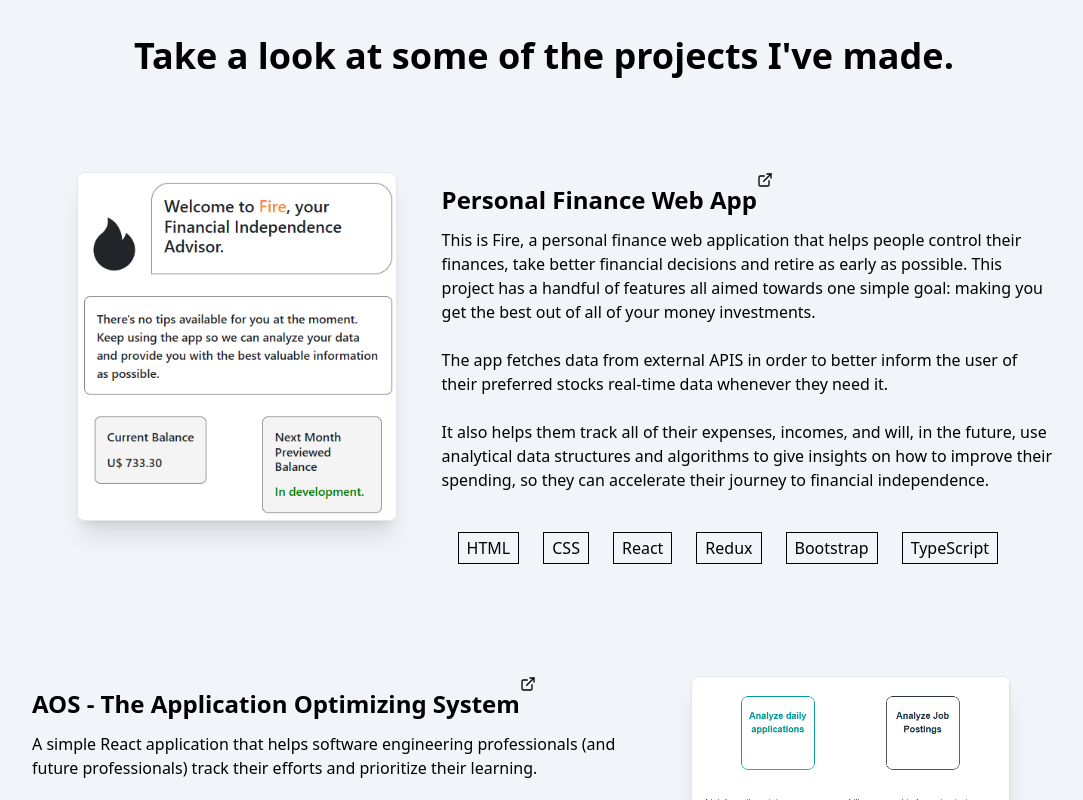
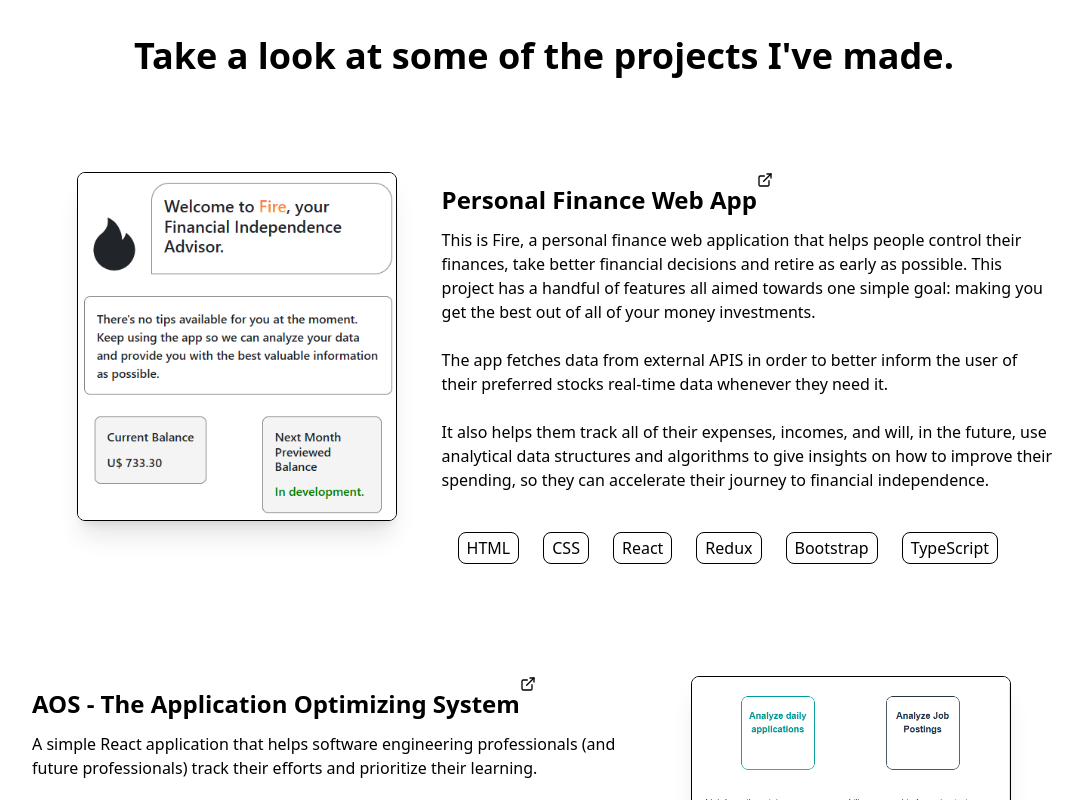
Before and after one commit to danielflorencio/next-portfolio, a Next.js app: page / in a window 1280 px wide. Shown: the part 1540-2340 px from the top of the page, without its empty margins (96-1179 px from the left). Built offline with nearby package versions, Linux system fonts and the light colour scheme.

Commit message:
made the skills change color on hover

```diff
--- a/pages/index.tsx
+++ b/pages/index.tsx
@@ -6,8 +6,8 @@
 import { IconContext } from 'react-icons'
 import ContactSection from '../src/components/Contact'
 import { useMediaQuery } from 'react-responsive'
-import ProjectsDesktop from '../src/components/Projects/ProjectsDesktop'
 import { FiExternalLink } from 'react-icons/fi'
+import Projects from '../src/components/Projects'
 
 
 const Home: NextPage = () => {
@@ -62,7 +62,7 @@
         </section>
         <section className='w-full text-center bg-slate-100'>
           <h2 className='text-4xl p-12 font-bold' id='projects'>Take a look at some of the projects I've made.</h2>
-          <ProjectsDesktop/>
+          <Projects/>
         </section>
         <section className='w-full text-center'>
           <h2 className='text-3xl mt-12 font-bold' id='contact'>You are just a few clicks away from finding your team's newest Web Developer.</h2>
--- a/src/components/Projects/ProjectsDesktop.tsx
+++ b/src/components/Projects.tsx
@@ -1,6 +1,6 @@
 import {FiExternalLink} from 'react-icons/fi'
-import { projects } from '../../data/projects'
-export default function ProjectsDesktop(){
+import { projects } from '../data/projects'
+export default function Projects(){
     return(
         <div className="w-full mb-16 flex flex-col justify-center items-center">
             {projects.map((project, index) => (
@@ -17,7 +17,7 @@
                         </div>
                         <div className="flex p-4 flex-wrap gap-2">
                             {project.skills.map((skill, skillIndex) => (
-                                <div key={skillIndex} className="mr-4 border border-solid border-black w-fit h-8 p-2 flex justify-center items-center hover:text-white hover:bg-black transition-colors duration-150">{skill}</div>
+                                <div key={skillIndex} className="mr-4 border border-solid border-black w-fit h-8 p-2 flex justify-center items-center hover:text-white hover:bg-black transition-colors duration-150 rounded-lg">{skill}</div>
                             ))}
                         </div>
                     </div>
--- a/src/components/Projects/ProjectsMobile.tsx
+++ /dev/null
@@ -1,26 +0,0 @@
-import {FiExternalLink} from 'react-icons/fi'
-import { projects } from '../../data/projects'
-export default function ProjectsMobile(){
-    return(
-        <div className="w-full mb-16 flex flex-col justify-center items-center">
-            {projects.map((project, index) => (
-                <div key={index} className={project.direction === 'direct' ? 'my-12 w-4/5 h-fit flex flex-wrap' : 'flex-row-reverse my-12 w-4/5 h-fit flex flex-wrap'}>
-                    <div className=''>
-                        <img className="w-80 border border-solid rounded-lg shadow-2xl" src={project.imgSrc}></img>
-                        <div className='flex mt-12'>
-                            <h3 className="text-left py-3 text-2xl font-bold">{project.title}</h3><a href={project.liveLink} className="hover:text-sky-400 transition-colors duration-150" target="_blank" rel="noopener noreferrer"><FiExternalLink/></a>
-                        </div>
-                        {project.descriptionParagraphs.map(paragraph =>(
-                            <p className="text-left">{paragraph}<br/><br/></p>
-                        ))}
-                        <div className="flex p-4 flex-wrap gap-2">
-                            {project.skills.map(skill => (
-                                <div className="mr-4 border border-solid border-black w-fit h-8 p-2 flex justify-center items-center hover:text-white hover:bg-black transition-colors duration-150">{skill}</div>
-                            ))}
-                        </div>
-                    </div>
-                </div>
-            ))}
-        </div>
-    )
-}
--- a/src/components/SkillBlocks.tsx
+++ b/src/components/SkillBlocks.tsx
@@ -4,18 +4,20 @@
 import {SiJavascript, SiTailwindcss, SiNextdotjs, SiTypescript, SiRedux} from 'react-icons/si'
 import {AiFillHtml5, AiFillGithub} from 'react-icons/ai'
 import { useMediaQuery } from 'react-responsive'
+
+// The first value in the array is block's icon, the second value is the block's title, the third value is the block's custom color.
 const skillBlocks = [
-    [<AiFillHtml5/>, 'HTML'],
-    [<DiCss3/>, 'CSS'],
-    [<SiJavascript/>, 'JavaSCript'],
-    [<DiReact/>, 'React'],
+    [<AiFillHtml5 className='hover:text-htmlIcon'/>, 'HTML',],
+    [<DiCss3 className='hover:text-cssIcon'/>, 'CSS'],
+    [<SiJavascript className='hover:text-jsIcon'/>, 'JavaSCript'],
+    [<DiReact className='hover:text-reactIcon'/>, 'React'],
     [<SiNextdotjs/>, 'Next Js'],
-    [<SiTypescript/>, 'TypeScript'],
-    [<SiRedux/>, 'Redux Toolkit'],
-    [<AiFillGithub/>, 'Git'],
-    [<BsBootstrapFill/>, 'Bootstrap'],
-    [<DiSass/>, 'Sass'],
-    [<SiTailwindcss/>, 'Tailwind Css']
+    [<SiTypescript className='hover:text-tsIcon'/>, 'TypeScript'],
+    [<SiRedux className='hover:text-reduxIcon'/>, 'Redux Toolkit'],
+    [<AiFillGithub className='hover:text-white hover:bg-black rounded-full border-none'/>, 'Git'],
+    [<BsBootstrapFill className='hover:text-bsIcon'/>, 'Bootstrap'],
+    [<DiSass className='hover:text-sassIcon'/>, 'Sass'],
+    [<SiTailwindcss className='hover:text-tailwindIcon'/>, 'Tailwind Css']
 ]
 export default function SkillBlocks(){
     const isSmallScreen = useMediaQuery({ query: '(max-width: 768px)' });
@@ -24,14 +26,15 @@
             {skillBlocks.map((skill, index) => (
                 <div key={index} className={isSmallScreen ? 'flex flex-col justify-center items-center w-28 h-28 border rounded-lg border-solid' : 'flex flex-col justify-center items-center w-36 h-36  border rounded-lg border-solid'}>
                     {isSmallScreen ? (
-                        <IconContext.Provider value={{size: '3.0rem'}}>
+                        <IconContext.Provider value={{size: '3.0rem', className:`transition-colors duration-150`}}>
                             {skill[0]}
                         </IconContext.Provider>
                     ) : (
-                        <IconContext.Provider value={{size: '3.5rem'}}>
+                        <IconContext.Provider value={{size: '3.5rem', className:`transition-colors duration-150`}}>
                             {skill[0]}
                         </IconContext.Provider>
                     )}
+
                     <div className='font-bold mt-2'>{skill[1]}</div>
                 </div>
             ))}
--- a/tailwind.config.js
+++ b/tailwind.config.js
@@ -6,6 +6,19 @@
     './app/**/*.{js,ts,jsx,tsx}',
   ],
   theme: {
+    colors:{
+      htmlIcon: '#fd982c',
+      cssIcon: '#2196f3',
+      jsIcon: '#f7df1e',
+      tsIcon: "#2f74c0",
+      reactIcon: "#5dd2f1",
+      tailwindIcon: "#07b0ce",
+      bsIcon: '#5b397b',
+      sassIcon: '#cc6699',
+      reduxIcon: "#7147b5",
+      white: "#fff",
+      black: "#000"
+    },
     extend: {},
   },
   plugins: [],
```
